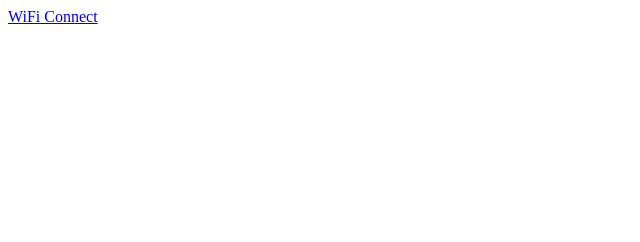
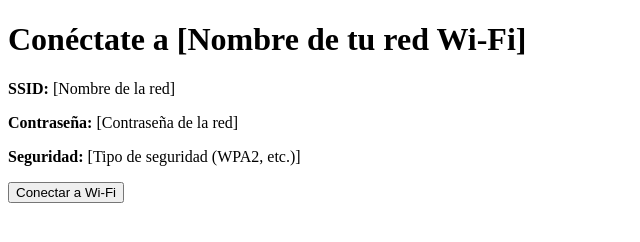
Before and after one commit to estebanhillcoat/wifiURL, a plain HTML site: page index.html in a window 1280 px wide. Shown: the whole page, without its empty margins (0-640 px from the left). Drawn offline with Linux system fonts and the light colour scheme.

Commit message:
Update index.html

```diff
--- a/index.html
+++ b/index.html
@@ -1,11 +1,21 @@
 <!DOCTYPE html>
-<html lang="es">
+<html>
 <head>
-    <meta charset="UTF-8">
-    <meta name="viewport" content="width=device-width, initial-scale=1.0">
-    <title>Conectar a WiFi</title>
+    <title>Conéctate a Nuestra Wi-Fi</title>
 </head>
 <body>
-    <a href="WIFI:S:NombreRed;T:WPA;P:contraseñaRed;;">WiFi Connect</a>
+    <h1>Conéctate a [Nombre de tu red Wi-Fi]</h1>
+    <p><strong>SSID:</strong> [Nombre de la red]</p>
+    <p><strong>Contraseña:</strong> [Contraseña de la red]</p>
+    <p><strong>Seguridad:</strong> [Tipo de seguridad (WPA2, etc.)]</p>
+    <button onclick="openWifiSettings()">Conectar a Wi-Fi</button>
+
+    <script>
+        function openWifiSettings() {
+            // Este código intentará abrir la configuración de red, pero puede variar según el dispositivo
+            // Puedes agregar lógica para detectar el sistema operativo y abrir la configuración correspondiente
+            window.open('settings', '_blank');
+        }
+    </script>
 </body>
 </html>
```
